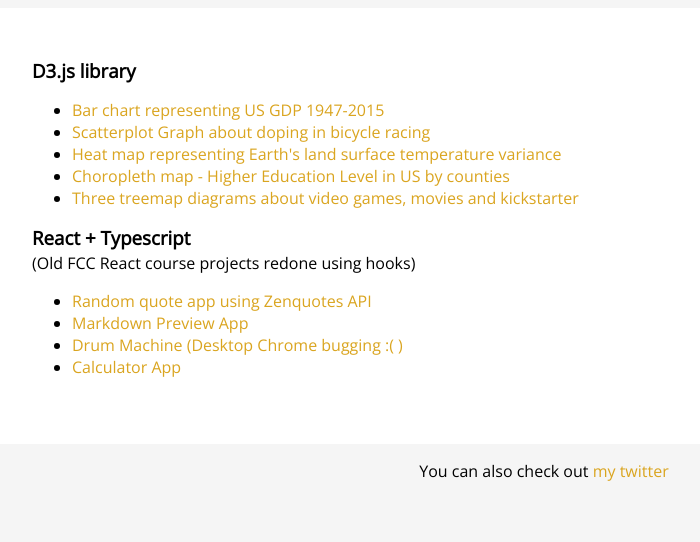
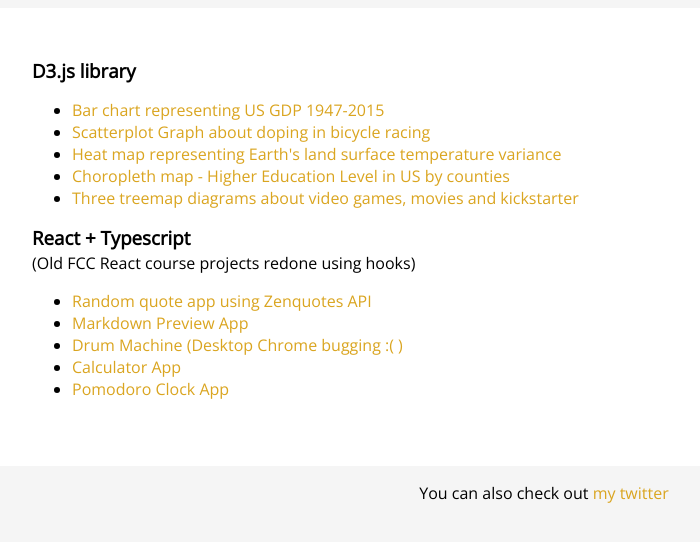
Before and after one commit to wojwozniak/wojwozniak.github.io, a plain HTML site: page index.html in a window 1280 px wide. Shown: the part 94-636 px from the top of the page, without its empty margins (96-796 px from the left). Drawn offline with nearby package versions, Linux system fonts and the light colour scheme.

Commit message:
added new project

```diff
--- a/index.html
+++ b/index.html
@@ -25,6 +25,7 @@
                 <li><a href="https://wojwozniak.github.io/tsx-markdown-previewer/" target="_blank">Markdown Preview App</a></li>
                 <li><a href="https://wojwozniak.github.io/tsx-drum-machine/" target="_blank">Drum Machine (Desktop Chrome bugging :( )</a></li>
                 <li><a href="https://wojwozniak.github.io/tsx-calculator" target="_blank">Calculator App</a></li>
+                <li><a href="https://wojwozniak.github.io/tsx-pomodoro-clock" target="_blank">Pomodoro Clock App</a></li>
 
             </ul>
         </div>
```
